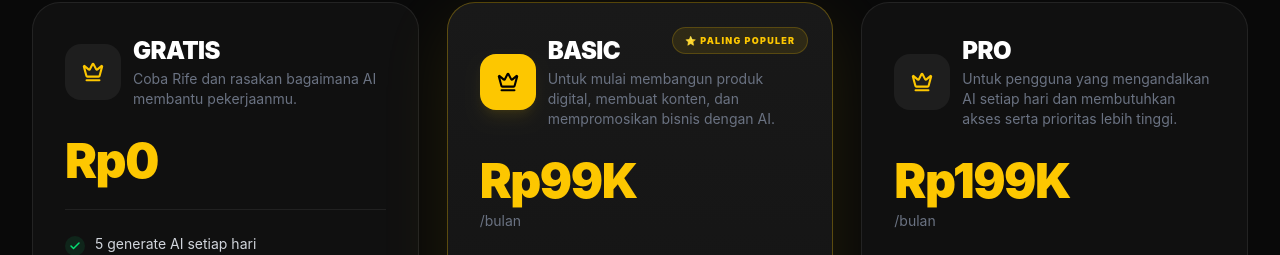
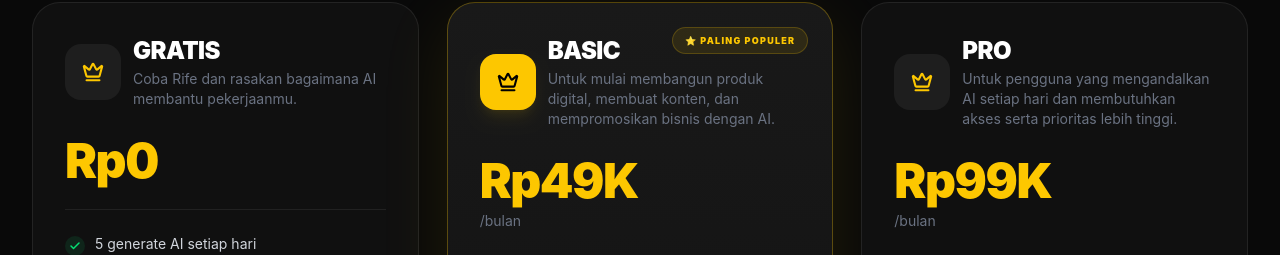
Before and after one commit to jw769706-dotcom/rife-digital-ai, a React (Vite) app: page / in a window 1280 px wide. Shown: the part 6736-6991 px from the top of the page. Built offline with nearby package versions, Linux system fonts and the light colour scheme; no server answers.

Commit message:
Fix landing page pricing

```diff
--- a/src/components/pricing/PricingCard.tsx
+++ b/src/components/pricing/PricingCard.tsx
@@ -156,9 +156,9 @@
                 <div className="mt-7">
                   <h2 className="text-4xl font-black tracking-[-0.03em] text-yellow-400 sm:text-5xl">
                     {plan.id === "BASIC"
+                      ? "Rp49K"
+                      : plan.id === "PRO"
                       ? "Rp99K"
-                      : plan.id === "PRO"
-                      ? "Rp199K"
                       : plan.price}
                   </h2>
 
```
